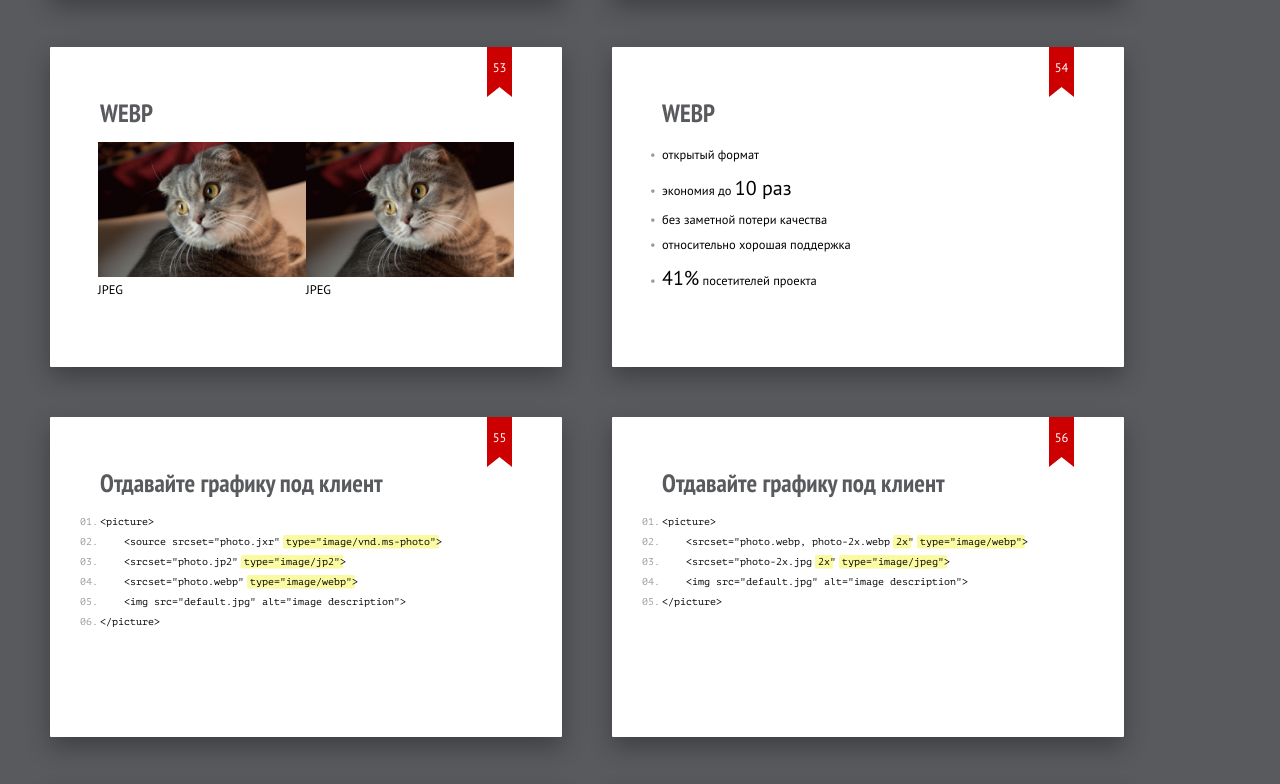
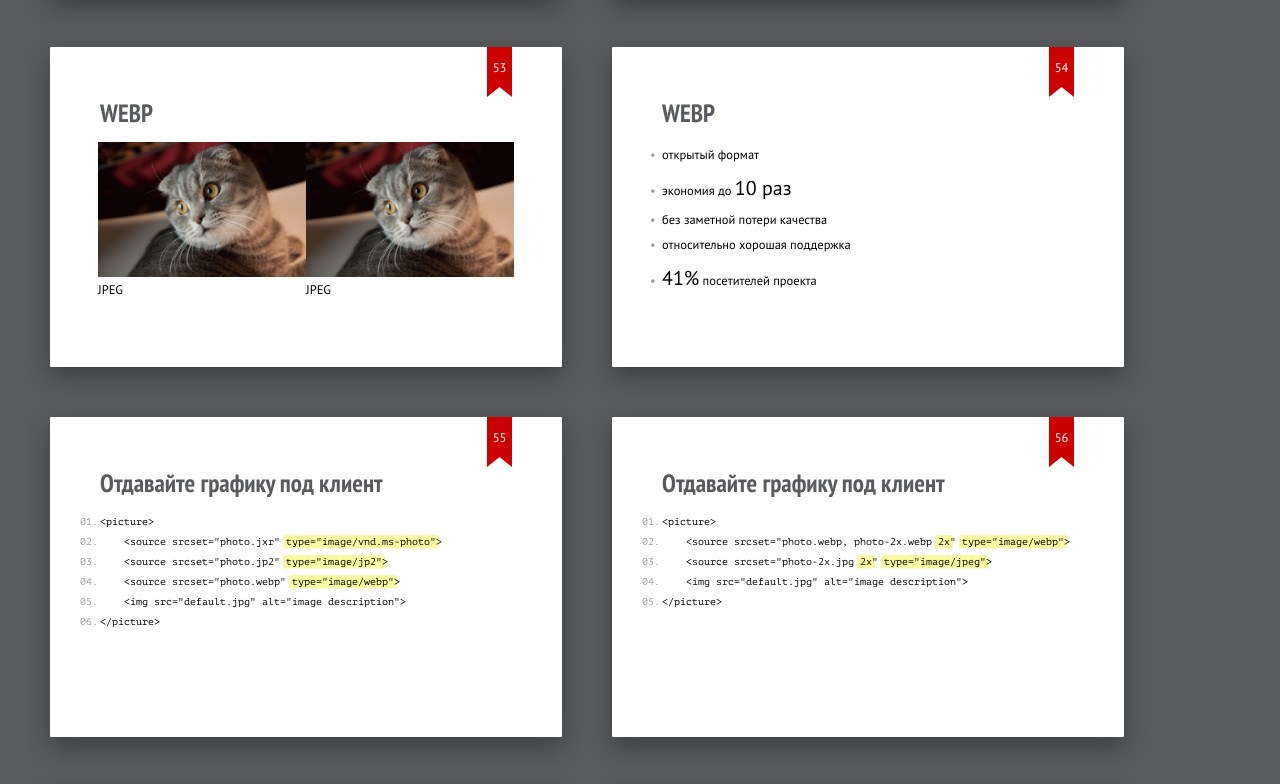
Before and after one commit to denis-zavgorodny/optimize-this, a plain HTML site: page index.html in a window 1280 px wide. Shown: the part 9717-10501 px from the top of the page. Drawn offline with Linux system fonts and the light colour scheme.

Commit message:
Исправляет слайд с тегом picture

```diff
--- a/index.html
+++ b/index.html
@@ -653,7 +653,7 @@
 
 	<section class="slide">
 		<h2>Ленивая загрузка изображений</h2>
-		<p>С 2015 года в вялом обсуждении, но так и не получил реализации</p>
+		<p>С 2015 года в вялом обсуждении, но так и не получила реализации в браузере</p>
 		<p>Реализовали на JS</p>
 		<ul>
 			<li>велосипедим</li>
@@ -766,8 +766,8 @@
 		<pre class="small">
 			<code>&lt;picture&gt;</code>
 			<code>    &lt;source srcset="photo.jxr" <mark>type="image/vnd.ms-photo"</mark>&gt;</code>
-			<code>    &lt;srcset="photo.jp2" <mark>type="image/jp2"</mark>&gt;</code>
-			<code>    &lt;srcset="photo.webp" <mark>type="image/webp"</mark>&gt;</code>
+			<code>    &lt;source srcset="photo.jp2" <mark>type="image/jp2"</mark>&gt;</code>
+			<code>    &lt;source srcset="photo.webp" <mark>type="image/webp"</mark>&gt;</code>
 			<code>    &lt;img src="default.jpg" alt="image description"&gt;</code>
 			<code>&lt;/picture&gt;</code>
 		</pre>
@@ -777,8 +777,8 @@
 		<h2 class="">Отдавайте графику под клиент</h2>
 		<pre class="small">
 			<code>&lt;picture&gt;</code>
-			<code>    &lt;srcset="photo.webp, photo-2x.webp <mark>2x</mark>" <mark>type="image/webp"</mark>&gt;</code>
-			<code>    &lt;srcset="photo-2x.jpg <mark>2x</mark>" <mark>type="image/jpeg"</mark>&gt;</code>
+			<code>    &lt;source srcset="photo.webp, photo-2x.webp <mark>2x</mark>" <mark>type="image/webp"</mark>&gt;</code>
+			<code>    &lt;source srcset="photo-2x.jpg <mark>2x</mark>" <mark>type="image/jpeg"</mark>&gt;</code>
 			<code>    &lt;img src="default.jpg" alt="image description"&gt;</code>
 			<code>&lt;/picture&gt;</code>
 		</pre>
```
